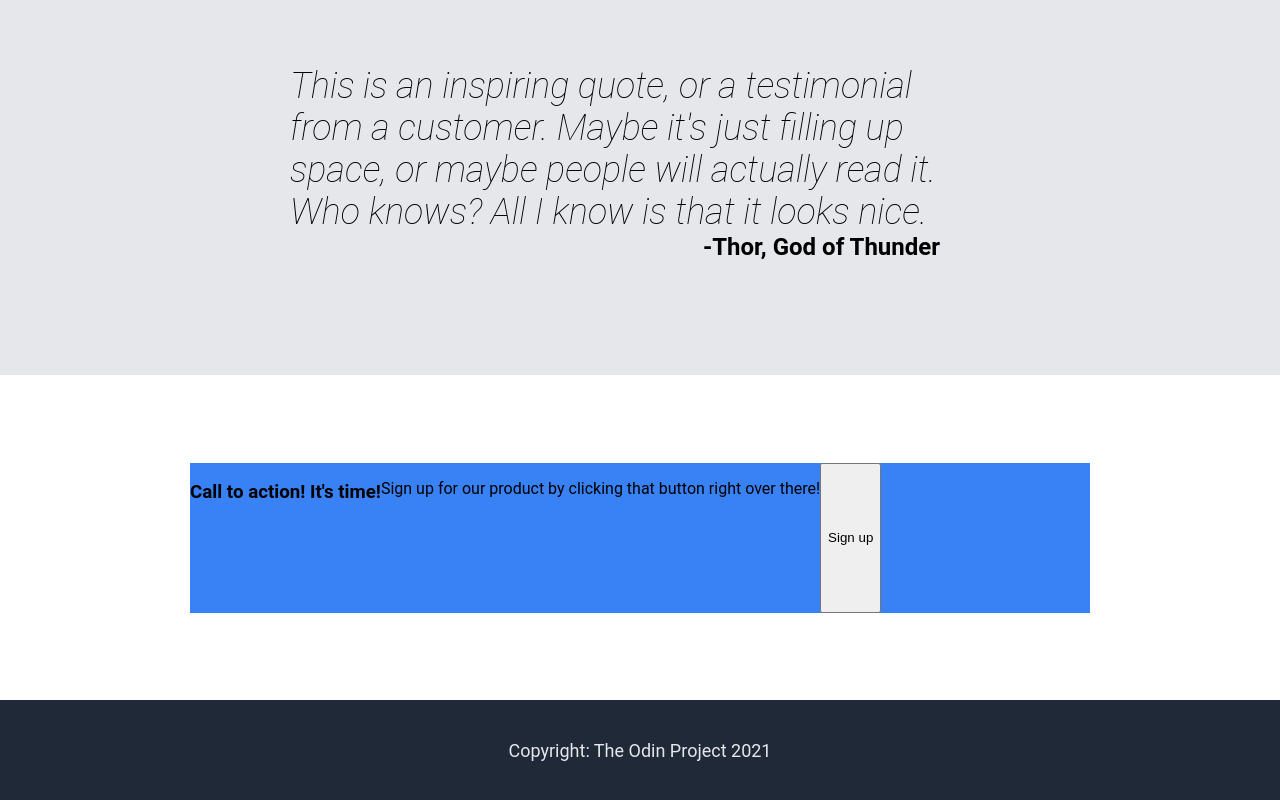
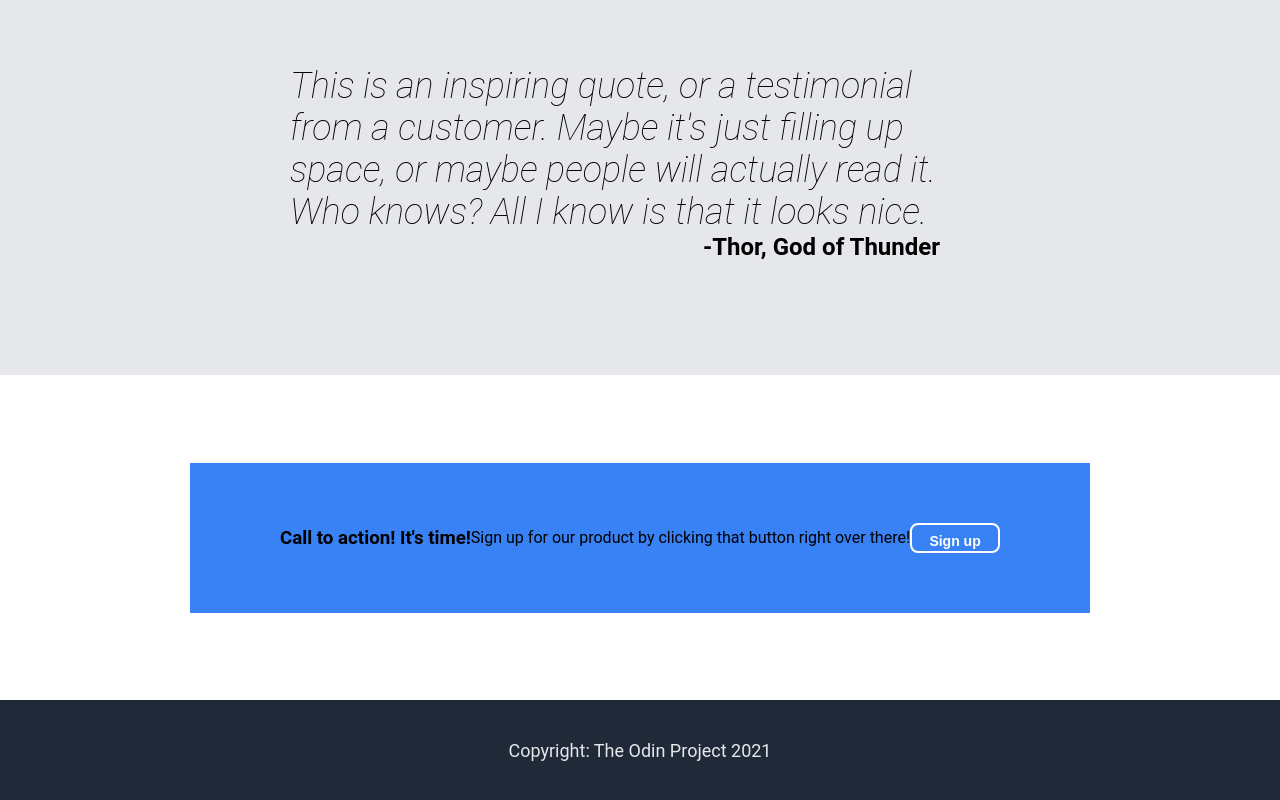
Before and after one commit to aaron-sisk/landing-page, a plain HTML site: page index.html in a window 1280 px wide. Shown: the part 900-1700 px from the top of the page. Drawn offline with Linux system fonts and the light colour scheme.

```diff
--- a/css/style.css
+++ b/css/style.css
@@ -29,7 +29,7 @@ body {
     align-items: center;
 }
 
-.logo{
+.logo {
     color: #F9FAF8;
     font-size: 24px;
 }
@@ -173,9 +173,25 @@ body {
 
 .call-to-action {
     display:flex;
+    justify-content: center;
+    align-items: center;
     width: 900px;
     height: 150px;
     background-color: #3882F6;
+}
+
+.cta-button {
+    margin: 0;
+    background-color: #3882F6;
+    color: white;
+    font-size: 14px;
+    font-weight: 700;
+    height: 30px;
+    width: 90px;
+    padding: 8px;
+    border-radius: 8px;
+    border: 2px solid white;
+    box-shadow: none;
 }
 
 .copyright {
--- a/index.html
+++ b/index.html
@@ -66,7 +66,7 @@
             <div class="call-to-action">
                 <h3>Call to action! It's time!</h3>
                 <p>Sign up for our product by clicking that button right over there!</p>
-                <button>Sign up</button>
+                <button class="cta-button">Sign up</button>
             </div>
         </div>
         <div class="copyright"><p class="copyright">Copyright: The Odin Project 2021</p></div>
```
